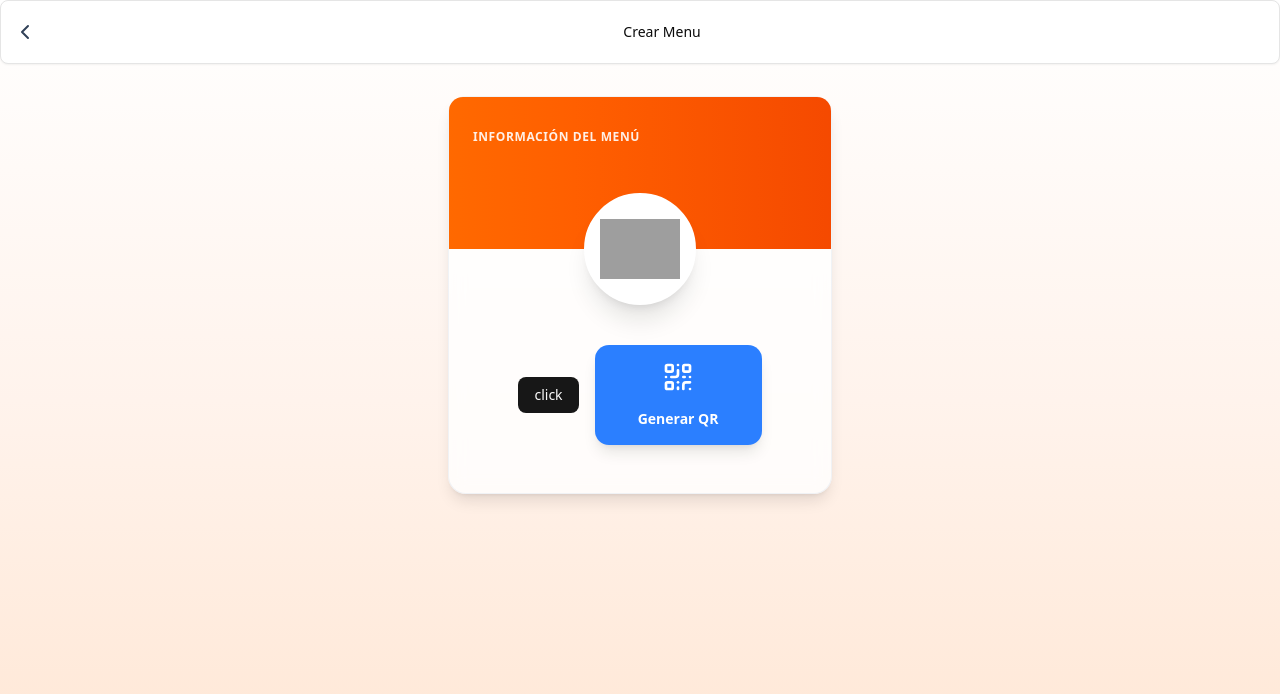
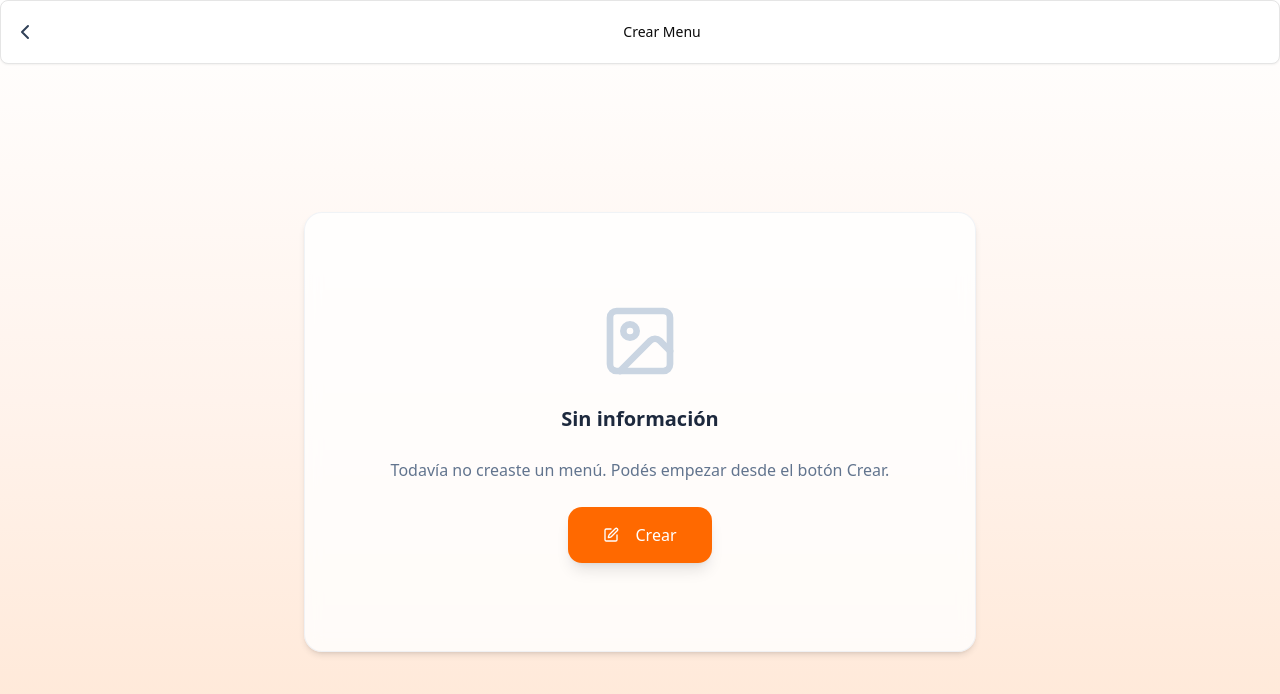
Before and after one commit to Goldfinch95/menu_maker, a Next.js app: page /maker/create in a window 1280 px wide. Shown: the top 694 px of the page. Built offline with nearby package versions, Linux system fonts and the light colour scheme; grey boxes are pictures that could not be loaded.

Commit message:
se trabajo en la visualizacion de la creacion de un menu

```diff
--- a/app/maker/create/components/Info_Card.tsx
+++ b/app/maker/create/components/Info_Card.tsx
@@ -5,78 +5,34 @@ import {
   CardContent,
 } from "@/common/components/organism/card";
 import Image from "next/image";
-import { BookImage, QrCode } from "lucide-react";
+import { QrCode, Edit, ImageIcon } from "lucide-react";
 import { Button } from "@/common/components/atoms/button";
 import { InfoDialog } from "./Info_Dialog";
+import { DialogTrigger } from "@/common/components/organism/dialog"; // Asegúrate de importar el diálogo correctamente
 
 export const InfoCard = () => {
   return (
-    <Card className="bg-white/80 backdrop-blur-sm border border-slate-200/50 rounded-2xl shadow-lg pt-0 w-full max-w-sm mx-auto">
-      <CardHeader className="bg-linear-to-r from-orange-500 to-orange-600 text-white pt-8 pb-15 relative rounded-t-xl ">
-        <div className="text-left space-y-2">
-          <p className="text-xs font-semibold uppercase tracking-wider opacity-90 mb-1 pb-8">
-            Información del menú
-          </p>
-        </div>
-        {/* Círculo blanco con icono centrado */}
-        <div className="absolute -bottom-14 left-1/2 transform -translate-x-1/2">
-          <div className="w-28 h-28 bg-white rounded-full flex items-center justify-center border-4 border-white shadow-xl">
-            {/* logo */}
-            <div>
-              <Image
-                src={
-                  "https://undevcode-menus.s3.sa-east-1.amazonaws.com/defaults/menu/default_menu.png"
-                }
-                alt="Logo preview"
-                width={80}
-                height={80}
-                className="object-cover"
-                priority
-              />
-            </div>
-          </div>
-        </div>
-      </CardHeader>
-      <CardContent className="pt-10 pb-6 px-6">
-        {/* Botones */}
-        <div className="flex align-center justify-center gap-6 pt-8">
-          <div className="flex flex-row items-center justify-center gap-4 w-1/2">
-            <InfoDialog
-                /*menuId={currentMenuId}
-                menuTitle={menu.title}
-                menuPos={menu.pos}
-                menuLogo={menu.logo}
-                menuBackground={menu.backgroundImage}
-                menuPrimary={menu.color?.primary}
-                menuSecondary={menu.color?.secondary}
-                onUpdated={handleMenuUpdated}
-                trigger={
-                  <Button className="w-full h-25 bg-orange-500 text-white rounded-xl flex flex-col items-center justify-center shadow-lg hover:shadow-2xl transition duration-300">
-                    <Edit className="!w-8 !h-8" />
-                    <span className="text-sm mt-2">Editar</span>
-                  </Button>
-                }*/
-              />
-            <Button
-              //onClick={handleGenerateQr}
-              //disabled={isGeneratingQr}
-              className="w-full h-25 bg-blue-500 hover:bg-blue-600 text-white font-semibold rounded-xl shadow-lg transition-all duration-300 hover:shadow-2xl flex flex-col items-center justify-center"
-            >
-              {/*{isGeneratingQr ? (
-                  <>
-                    <Spinner className="w-6 h-6 mb-2 text-white" />
-                    <span className="text-sm opacity-90">Generando...</span>
-                  </>
-                ) : (*/}
-              <>
-                <QrCode className="w-8! h-8!" />
-                <span className="text-sm mt-2">Generar QR</span>
-              </>
-              {/*})}**/}
+        <Card className="bg-white/80 backdrop-blur-sm border border-slate-200/50 rounded-2xl shadow-md w-full max-w-sm md:max-w-2xl">
+      <div className="flex flex-col items-center text-center p-8 md:p-16 space-y-4 md:space-y-6">
+        <ImageIcon className="w-12 h-12 md:w-20 md:h-20 text-slate-300" />
+
+        <h3 className="text-base md:text-xl font-semibold text-slate-800">
+          Sin información
+        </h3>
+
+        <p className="text-sm md:text-base text-slate-500 max-w-65 md:max-w-lg leading-relaxed">
+          Todavía no creaste un menú. Podés empezar desde el botón Crear.
+        </p>
+
+        <InfoDialog>
+          <DialogTrigger asChild>
+            <Button className="w-32 h-12 md:w-36 md:h-14 bg-orange-500 text-white rounded-xl flex items-center justify-center shadow-lg hover:shadow-2xl transition-shadow duration-300">
+              <Edit className="w-5 h-5 mr-2" />
+              <span className="text-sm md:text-base">Crear</span>
             </Button>
-          </div>
-        </div>
-      </CardContent>
+          </DialogTrigger>
+        </InfoDialog>
+      </div>
     </Card>
   );
 };
--- a/app/maker/create/components/Info_Dialog.tsx
+++ b/app/maker/create/components/Info_Dialog.tsx
@@ -1,10 +1,59 @@
-import { Button } from '@/common/components/atoms/button';
-import React from 'react';
+import React, { ReactNode } from "react"
+import { Button } from "@/common/components/atoms/button";
+import {
+  Dialog,
+  DialogContent,
+  DialogDescription,
+  DialogHeader,
+  DialogTrigger,
+  DialogFooter,
+  DialogTitle,
+  DialogClose,
+} from "@/common/components/organism/dialog";
 
-export const InfoDialog = () => {
-    return (
-        <Button>
-            click
-        </Button>
-    );
+import { Label } from "@/common/components/atoms/label";
+import { Input } from "@/common/components/atoms/input";
+import { X } from "lucide-react";
+
+interface InfoDialogProps {
+  children: ReactNode;
+}
+
+export const InfoDialog = ({ children }: InfoDialogProps) => {
+  return (
+    <Dialog>
+      {/* Esto muestra el botón que abre el diálogo */}
+      {children}
+
+      <DialogContent className="max-w-md max-h-[80vh] overflow-y-auto">
+        <DialogHeader>
+          <div className="relative flex items-center justify-center">
+            <DialogTitle className="text-xl font-semibold text-black">
+              Información del Menú
+            </DialogTitle>
+            <DialogClose className="absolute right-0 top-1/2 -translate-y-1/2 p-2 rounded-full hover:bg-white/70">
+              <X className="h-5 w-5 text-orange-400" />
+            </DialogClose>
+          </div>
+          <DialogDescription></DialogDescription>
+        </DialogHeader>
+
+        {/* Aquí agregas el contenido que necesites */}
+        <div className="space-y-5 py-4">
+          <div className="flex flex-col space-y-2">
+            <Label className="text-slate-700 text-sm font-semibold">
+              Nombre del Menú
+            </Label>
+            <Input placeholder="Escribe el nombre del menú" />
+          </div>
+        </div>
+
+        <DialogFooter>
+          <Button className="bg-orange-500 hover:bg-orange-600">
+            Guardar
+          </Button>
+        </DialogFooter>
+      </DialogContent>
+    </Dialog>
+  );
 };
--- a/app/maker/create/page.tsx
+++ b/app/maker/create/page.tsx
@@ -1,15 +1,15 @@
-import React from 'react';
-import { Navbar } from './components/navbar';
-import { InfoCard } from './components/Info_Card';
+import React from "react";
+import { Navbar } from "./components/navbar";
+import { InfoCard } from "./components/Info_Card";
 const page = () => {
-    return (
-       <div className="min-h-screen w-full flex flex-col">
+  return (
+    <div className="min-h-screen w-full flex flex-col">
       <Navbar />
-      <div className="flex flex-col  items-center py-8 grow">
+      <div className="flex flex-col items-center py-8 px-10 grow sm:px-4  sm:justify-center">
         <InfoCard />
       </div>
     </div>
-    );
+  );
 };
 
 export default page;
--- /dev/null
+++ b/common/components/organism/dialog.tsx
@@ -0,0 +1,143 @@
+"use client"
+
+import * as React from "react"
+import * as DialogPrimitive from "@radix-ui/react-dialog"
+import { XIcon } from "lucide-react"
+
+import { cn } from "@/lib/utils"
+
+function Dialog({
+  ...props
+}: React.ComponentProps<typeof DialogPrimitive.Root>) {
+  return <DialogPrimitive.Root data-slot="dialog" {...props} />
+}
+
+function DialogTrigger({
+  ...props
+}: React.ComponentProps<typeof DialogPrimitive.Trigger>) {
+  return <DialogPrimitive.Trigger data-slot="dialog-trigger" {...props} />
+}
+
+function DialogPortal({
+  ...props
+}: React.ComponentProps<typeof DialogPrimitive.Portal>) {
+  return <DialogPrimitive.Portal data-slot="dialog-portal" {...props} />
+}
+
+function DialogClose({
+  ...props
+}: React.ComponentProps<typeof DialogPrimitive.Close>) {
+  return <DialogPrimitive.Close data-slot="dialog-close" {...props} />
+}
+
+function DialogOverlay({
+  className,
+  ...props
+}: React.ComponentProps<typeof DialogPrimitive.Overlay>) {
+  return (
+    <DialogPrimitive.Overlay
+      data-slot="dialog-overlay"
+      className={cn(
+        "data-[state=open]:animate-in data-[state=closed]:animate-out data-[state=closed]:fade-out-0 data-[state=open]:fade-in-0 fixed inset-0 z-50 bg-black/50",
+        className
+      )}
+      {...props}
+    />
+  )
+}
+
+function DialogContent({
+  className,
+  children,
+  showCloseButton = true,
+  ...props
+}: React.ComponentProps<typeof DialogPrimitive.Content> & {
+  showCloseButton?: boolean
+}) {
+  return (
+    <DialogPortal data-slot="dialog-portal">
+      <DialogOverlay />
+      <DialogPrimitive.Content
+        data-slot="dialog-content"
+        className={cn(
+          "bg-background data-[state=open]:animate-in data-[state=closed]:animate-out data-[state=closed]:fade-out-0 data-[state=open]:fade-in-0 data-[state=closed]:zoom-out-95 data-[state=open]:zoom-in-95 fixed top-[50%] left-[50%] z-50 grid w-full max-w-[calc(100%-2rem)] translate-x-[-50%] translate-y-[-50%] gap-4 rounded-lg border p-6 shadow-lg duration-200 outline-none sm:max-w-lg",
+          className
+        )}
+        {...props}
+      >
+        {children}
+        {showCloseButton && (
+          <DialogPrimitive.Close
+            data-slot="dialog-close"
+            className="ring-offset-background focus:ring-ring data-[state=open]:bg-accent data-[state=open]:text-muted-foreground absolute top-4 right-4 rounded-xs opacity-70 transition-opacity hover:opacity-100 focus:ring-2 focus:ring-offset-2 focus:outline-hidden disabled:pointer-events-none [&_svg]:pointer-events-none [&_svg]:shrink-0 [&_svg:not([class*='size-'])]:size-4"
+          >
+            <XIcon />
+            <span className="sr-only">Close</span>
+          </DialogPrimitive.Close>
+        )}
+      </DialogPrimitive.Content>
+    </DialogPortal>
+  )
+}
+
+function DialogHeader({ className, ...props }: React.ComponentProps<"div">) {
+  return (
+    <div
+      data-slot="dialog-header"
+      className={cn("flex flex-col gap-2 text-center sm:text-left", className)}
+      {...props}
+    />
+  )
+}
+
+function DialogFooter({ className, ...props }: React.ComponentProps<"div">) {
+  return (
+    <div
+      data-slot="dialog-footer"
+      className={cn(
+        "flex flex-col-reverse gap-2 sm:flex-row sm:justify-end",
+        className
+      )}
+      {...props}
+    />
+  )
+}
+
+function DialogTitle({
+  className,
+  ...props
+}: React.ComponentProps<typeof DialogPrimitive.Title>) {
+  return (
+    <DialogPrimitive.Title
+      data-slot="dialog-title"
+      className={cn("text-lg leading-none font-semibold", className)}
+      {...props}
+    />
+  )
+}
+
+function DialogDescription({
+  className,
+  ...props
+}: React.ComponentProps<typeof DialogPrimitive.Description>) {
+  return (
+    <DialogPrimitive.Description
+      data-slot="dialog-description"
+      className={cn("text-muted-foreground text-sm", className)}
+      {...props}
+    />
+  )
+}
+
+export {
+  Dialog,
+  DialogClose,
+  DialogContent,
+  DialogDescription,
+  DialogFooter,
+  DialogHeader,
+  DialogOverlay,
+  DialogPortal,
+  DialogTitle,
+  DialogTrigger,
+}
--- a/package.json
+++ b/package.json
@@ -10,6 +10,7 @@
   },
   "dependencies": {
     "@hookform/resolvers": "^5.2.2",
+    "@radix-ui/react-dialog": "^1.1.15",
     "@radix-ui/react-label": "^2.1.8",
     "@radix-ui/react-menubar": "^1.1.16",
     "@radix-ui/react-separator": "^1.1.8",
```
Also changed, not shown: 1 other file (tests, documents, lock files or other folders).
